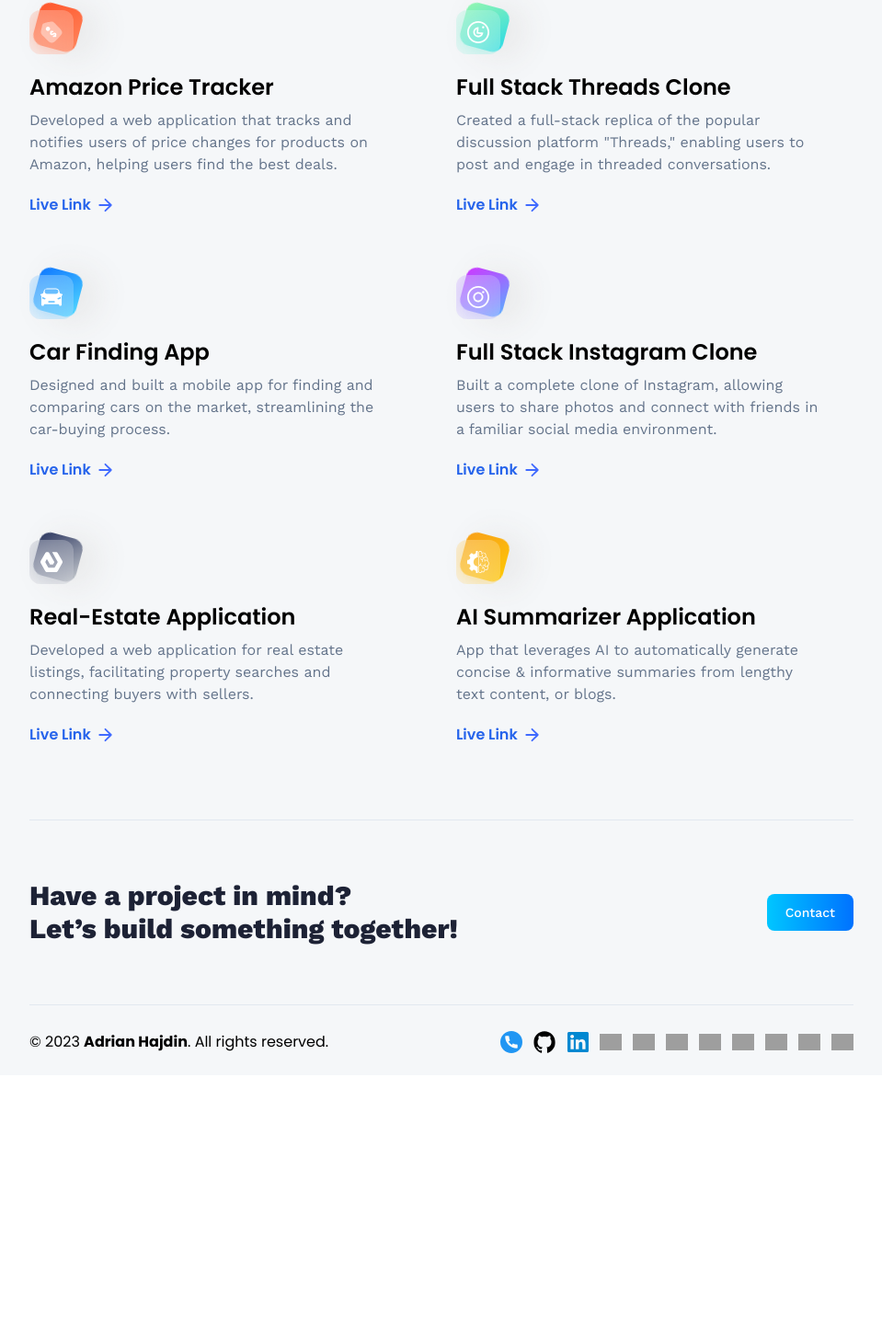
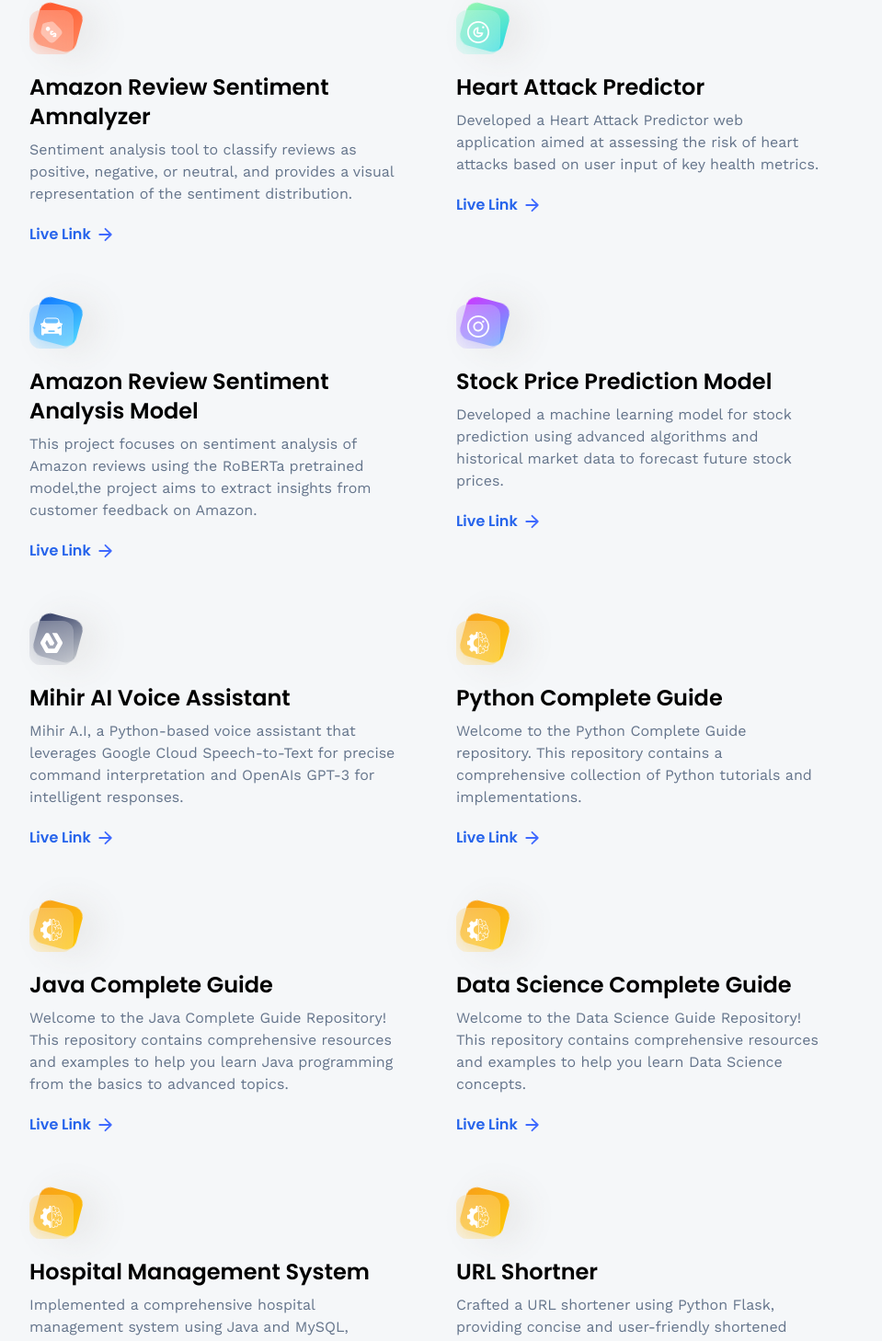
Before and after one commit to AdityaSrivastavDS/3D-Portfolio, a React (Vite) app: page /projects in a window 1280 px wide. Shown: the part 347-1805 px from the top of the page at 92% size, without its empty margins (160-1119 px from the left). Before the commit the page ends 1516 px from the top, so only its background shows below. Built offline with nearby package versions, Linux system fonts and the light colour scheme; no server answers; grey boxes are pictures that could not be loaded.

Commit message:
commit message here

```diff
--- a/src/constants/index.js
+++ b/src/constants/index.js
@@ -4,26 +4,17 @@
     contact,
     css,
     estate,
-    express,
     git,
     github,
     html,
     javascript,
     linkedin,
     mongodb,
-    motion,
-    mui,
-    nextjs,
     nodejs,
     pricewise,
-    react,
-    redux,
-    sass,
     snapgram,
     summiz,
-    tailwindcss,
-    threads,
-    typescript
+    threads
 } from "../assets/icons";
 
 export const skills = [
@@ -359,43 +350,99 @@
     {
         iconUrl: pricewise,
         theme: 'btn-back-red',
-        name: 'Amazon Price Tracker',
-        description: 'Developed a web application that tracks and notifies users of price changes for products on Amazon, helping users find the best deals.',
-        link: 'https://github.com/adrianhajdin/pricewise',
+        name: 'Amazon Review Sentiment Amnalyzer',
+        description: 'Sentiment analysis tool to classify reviews as positive, negative, or neutral, and provides a visual representation of the sentiment distribution.',
+        link: 'https://amazon-sentiment-analysis-review-web-app.onrender.com/',
     },
     {
         iconUrl: threads,
         theme: 'btn-back-green',
-        name: 'Full Stack Threads Clone',
-        description: 'Created a full-stack replica of the popular discussion platform "Threads," enabling users to post and engage in threaded conversations.',
-        link: 'https://github.com/adrianhajdin/threads',
+        name: 'Heart Attack Predictor',
+        description: 'Developed a Heart Attack Predictor web application aimed at assessing the risk of heart attacks based on user input of key health metrics. ',
+        link: 'https://heart-attack-predictor-fhmr.onrender.com/',
     },
     {
         iconUrl: car,
         theme: 'btn-back-blue',
-        name: 'Car Finding App',
-        description: 'Designed and built a mobile app for finding and comparing cars on the market, streamlining the car-buying process.',
-        link: 'https://github.com/adrianhajdin/project_next13_car_showcase',
+        name: 'Amazon Review Sentiment Analysis Model',
+        description: 'This project focuses on sentiment analysis of Amazon reviews using the RoBERTa pretrained model,the project aims to extract insights from customer feedback on Amazon.',
+        link: 'https://github.com/AdityaSrivastavDS/Amazon-Reviews-Sentiment-Analysis',
     },
     {
         iconUrl: snapgram,
         theme: 'btn-back-pink',
-        name: 'Full Stack Instagram Clone',
-        description: 'Built a complete clone of Instagram, allowing users to share photos and connect with friends in a familiar social media environment.',
-        link: 'https://github.com/adrianhajdin/social_media_app',
+        name: 'Stock Price Prediction Model',
+        description: 'Developed a machine learning model for stock prediction using advanced algorithms and historical market data to forecast future stock prices.',
+        link: 'https://github.com/AdityaSrivastavDS/Bharat_Intern/blob/main/Stock_price_prediction.ipynb',
     },
     {
         iconUrl: estate,
         theme: 'btn-back-black',
-        name: 'Real-Estate Application',
-        description: 'Developed a web application for real estate listings, facilitating property searches and connecting buyers with sellers.',
-        link: 'https://github.com/adrianhajdin/projects_realestate',
+        name: 'Mihir AI Voice Assistant',
+        description: 'Mihir A.I, a Python-based voice assistant that leverages Google Cloud Speech-to-Text for precise command interpretation and OpenAIs GPT-3 for intelligent responses.',
+        link: 'https://github.com/AdityaSrivastavDS/AI-Voice-Assistant',
     },
     {
         iconUrl: summiz,
         theme: 'btn-back-yellow',
-        name: 'AI Summarizer Application',
-        description: 'App that leverages AI to automatically generate concise & informative summaries from lengthy text content, or blogs.',
-        link: 'https://github.com/adrianhajdin/project_ai_summarizer',
+        name: 'Python Complete Guide',
+        description: 'Welcome to the Python Complete Guide repository. This repository contains a comprehensive collection of Python tutorials and implementations.',
+        link: 'https://github.com/AdityaSrivastavDS/Python-Complete-Guide',
+    },
+    {
+        iconUrl: summiz,
+        theme: 'btn-back-yellow',
+        name: 'Java Complete Guide',
+        description: 'Welcome to the Java Complete Guide Repository! This repository contains comprehensive resources and examples to help you learn Java programming from the basics to advanced topics.',
+        link: 'https://github.com/AdityaSrivastavDS/Java-Complete-Guide',
+    },
+    {
+        iconUrl: summiz,
+        theme: 'btn-back-yellow',
+        name: 'Data Science Complete Guide',
+        description: 'Welcome to the Data Science Guide Repository! This repository contains comprehensive resources and examples to help you learn Data Science concepts.',
+        link: 'https://github.com/AdityaSrivastavDS/Data-Science-Guide',
+    },
+    {
+        iconUrl: summiz,
+        theme: 'btn-back-yellow',
+        name: 'Hospital Management System',
+        description: 'Implemented a comprehensive hospital management system using Java and MySQL, streamlining administrative tasks and enhancing patient care.',
+        link: 'https://github.com/AdityaSrivastavDS/Hospital-Management-System',
+    },
+    {
+        iconUrl: summiz,
+        theme: 'btn-back-yellow',
+        name: 'URL Shortner',
+        description: 'Crafted a URL shortener using Python Flask, providing concise and user-friendly shortened links for efficient web navigation.',
+        link: 'https://github.com/AdityaSrivastavDS/CodeClauseInternship',
+    },
+    {
+        iconUrl: summiz,
+        theme: 'btn-back-yellow',
+        name: 'Madhav Ecommerce Shop Dashboard',
+        description: 'This project showcases an interactive e-commerce sales dashboard created using [Power BI/Tableau/other tool]. The dashboard provides comprehensive insights into sales performance, customer behavior, and other key metrics to help drive business decisions.',
+        link: 'https://github.com/AdityaSrivastavDS/Madhav-Ecommerce-Sales-Dashboard',
+    },
+    {
+        iconUrl: summiz,
+        theme: 'btn-back-yellow',
+        name: 'Rubik Cube',
+        description: 'This project is a virtual Rubik Cube created using JavaScript, HTML, and CSS. It allows users to interact with a 3x3x3 Rubik Cube, track their solving time, and keep records of their solving statistics.',
+        link: 'https://rubikcubes.netlify.app/',
+    },
+    {
+        iconUrl: summiz,
+        theme: 'btn-back-yellow',
+        name: 'Stick Hero Game',
+        description: 'Stick Hero Game is a simple browser-based game built using HTML, CSS, and JavaScript. The game involves extending a stick to reach the platforms and land safely to score points.',
+        link: 'https://stickherogames.netlify.app/',
+    },
+    {
+        iconUrl: summiz,
+        theme: 'btn-back-yellow',
+        name: 'Ball Moment Tracker',
+        description: 'This project involves tracking balls of different colors (Blue, Green, and Red) in a video, recording their entry events into different quadrants, and generating an output video with annotated events and a text file with event records.',
+        link: 'https://github.com/AdityaSrivastavDS/SecqurAIse-Technologies-Project',
     }
 ];
```
